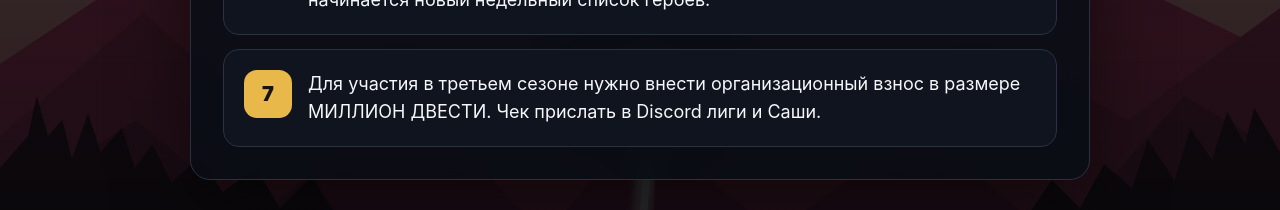
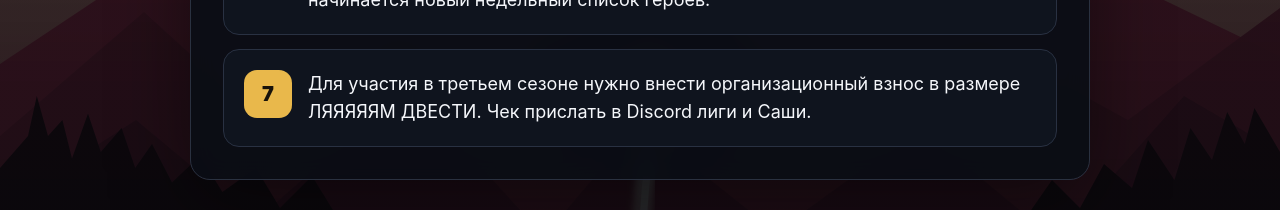
Before and after one commit to Tinturi/turbo-league, a Next.js app: page /rules in a window 1280 px wide. Shown: the part 1148-1358 px from the top of the page. Built offline with nearby package versions, Linux system fonts and the light colour scheme.

Commit message:
Update Season 3 entry fee wording

```diff
--- a/app/rules/page.tsx
+++ b/app/rules/page.tsx
@@ -6,7 +6,7 @@ export default function RulesPage() {
     "За каждые 3 поражения подряд без победы между ними участник автоматически получает +1 дополнительный Double Down после обновления таблицы. За серию из 6 поражений подряд — +2, из 9 — +3 и так далее.",
     "В течение одной игровой недели в зачёт идёт только первая игра на каждом герое. Вторая и все последующие игры на том же герое до недельного сброса полностью игнорируются: они не меняют рейтинг и не учитываются в матчах, победах, поражениях, winrate, сериях, графиках и истории лиги.",
     "Игровая неделя обновляется каждую субботу в 12:00 по новосибирскому времени. В этот момент снова становятся доступны базовые 5 Double Down и начинается новый недельный список героев.",
-    "Для участия в третьем сезоне нужно внести организационный взнос в размере МИЛЛИОН ДВЕСТИ. Чек прислать в Discord лиги и Саши.",
+    "Для участия в третьем сезоне нужно внести организационный взнос в размере ЛЯЯЯЯЯМ ДВЕСТИ. Чек прислать в Discord лиги и Саши.",
   ];
 
   return (
```
